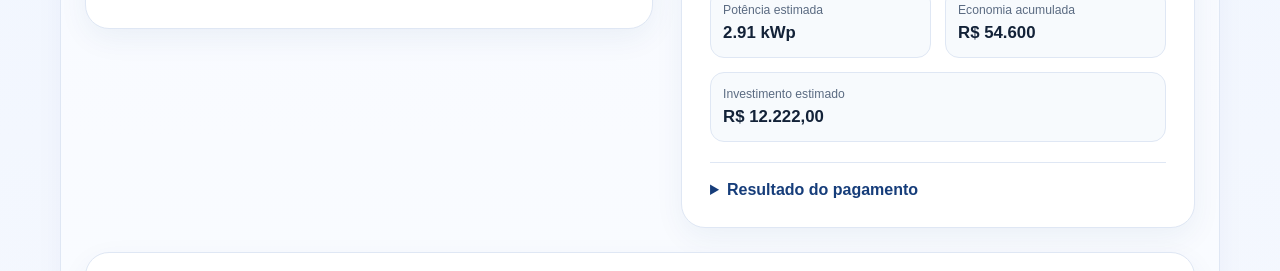
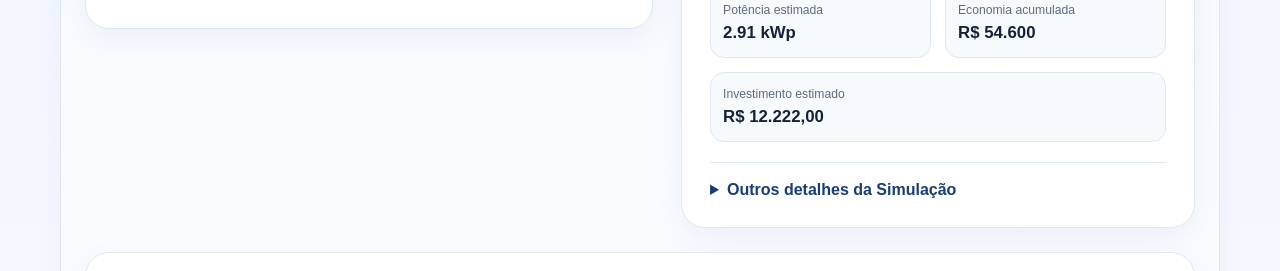
Before and after one commit to jacozinho/jb-ecosolar, a Next.js app in the folder frontend/: page / in a window 1280 px wide. Shown: the part 915-1186 px from the top of the page. Built offline with nearby package versions, Linux system fonts and the light colour scheme; no server answers.

Commit message:
ui: ajustar titulo do painel de detalhes

```diff
--- a/frontend/src/app/page.tsx
+++ b/frontend/src/app/page.tsx
@@ -151,7 +151,7 @@ export default function Home() {
                   </div>
                 </div>
                 <details className="payment-estimate">
-                  <summary>Resultado do pagamento</summary>
+                  <summary>Outros detalhes da Simulação</summary>
                   {resultadoExibido.prazo_pagamento === prazoPagamento ? (
                     <p className="payment-selected">
                       {prazoPagamento === 0 ? "Valor estimado à vista" : `Parcela estimada em ${prazoPagamento}x`}: R$ {resultadoExibido.valor_pagamento_estimado.toLocaleString("pt-BR", { minimumFractionDigits: 2 })}
```
